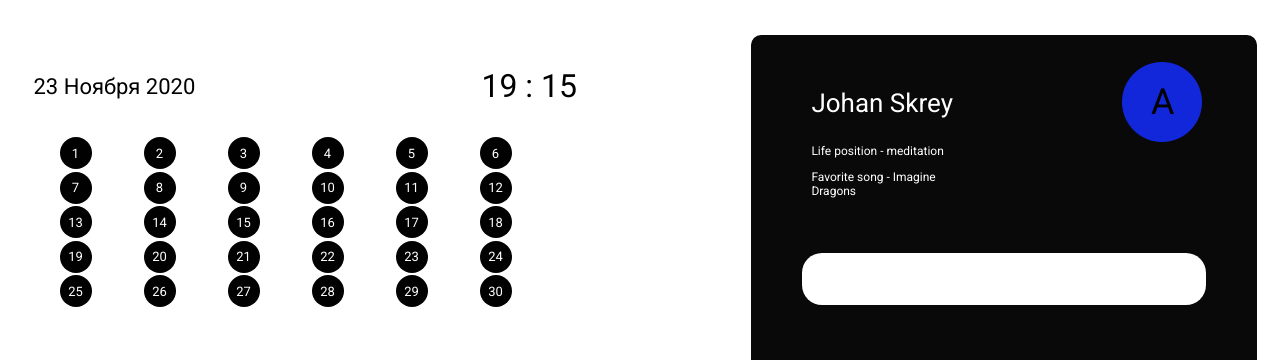
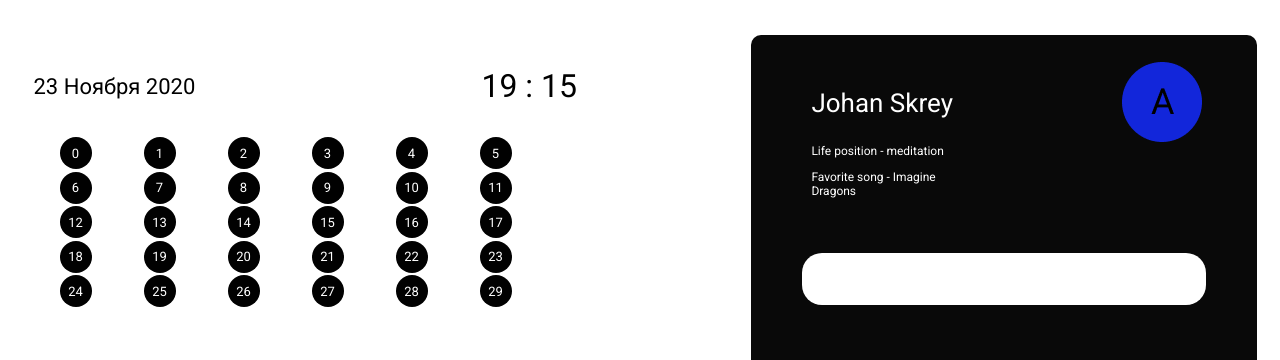
Before and after one commit to upMyCode/todo-web-application, a React (Create React App) app in the folder todolist/: page / in a window 1280 px wide. Shown: the top 360 px of the page. Built offline with nearby package versions, Linux system fonts and the light colour scheme.

Commit message:
add-switcher

```diff
--- a/todolist/src/components/LeftContainer/LeftContainerTop/AddCalendar/AddCalendar.js
+++ b/todolist/src/components/LeftContainer/LeftContainerTop/AddCalendar/AddCalendar.js
@@ -4,49 +4,47 @@ import './addCalendar.css';
 class AddCalendar extends Component {
     constructor(props){
         super(props);
-        this.elem = [];
+        this.counter = 0;
+        this.elems = [];
+        this.state = {
+            elem: this.elems
+        }
         this.date = props.date;
-        this.state = {
-            elems: this.listOfElems
-        };
-        this.getId = this.getId.bind(this);
-        this.addNumberOfDate = this.addNumberOfDate.bind(this);
     }
 
-    addNumberOfDate() {
+    addNumberOfDate = () => {
         if (this.date) {
             for (let i = 0; i < this.date; i++) {
-                this.elem.push({i});
-
+                    this.elems.push({number: i, id: i, important: false});
                 }
             }
         }
 
-    getId(e){
-      let idElem = e.target;
-      if(idElem.id >= 0) {
-      this.setState(({elems}) => {
-          idElem.className = 'blue__elem';
-          this.listOfElems.push(idElem);
-          return {
-              elems : this.listOfElems
+
+    getId = (e) => {
+      let idElem = e.target.id;
+      if(this.elems[idElem].important === false) {
+          e.target.className = 'blue__elem';
+          this.elems[idElem].important = true;
+          this.setState({
+            elem: this.elems
+          })
+          console.log(this.state.elem)
         }
+        else {
+            e.target.className = 'elem'
+            this.elems[idElem].important = false;
+            this.setState({
+            elem: this.elems
           })
-      console.log(this.state.elems);
         }
-    //   if(idElem === 'elem') {
-    //      idElem = 'blue__elem'
-    //      this.setState({cl: 'blue__elem'})
-    //   }
-    //   console.log(e.target.className);
 
     }
-
-    render() {
-        this.addNumberOfDate();
-        this.listOfElems = this.elem.map((item,id) =>
-        <div key={id} className='elem' onClick={this.getId} >
-            <a className='elem__number'>{id + 1}</a>
+    render(){
+        this.addNumberOfDate()
+        this.listOfElems =  this.elems.map((item) =>
+        <div key={item.id} className='elem' important={item.important.toString()} id={item.id} onClick={this.getId} >
+            <a className='elem__number' id={item.id} >{item.number}</a>
         </div>
         )
 
@@ -54,9 +52,9 @@ class AddCalendar extends Component {
         return (
             <div className='addCalendar'>
                 {
-                    this.elem.map((item,id) =>
-                    <div key={id} className='elem' onClick={this.getId} >
-                        <a className='elem__number' id={id} >{id + 1}</a>
+                    this.elems.map((item) =>
+                    <div key={item.id} className='elem' important={item.important.toString()}  id={item.id} onClick={this.getId} >
+                         <a className='elem__number' id={item.id} >{item.number}</a>
                      </div>
                     )
                 }
@@ -65,4 +63,5 @@ class AddCalendar extends Component {
     }
 }
 
+
 export default AddCalendar;
```
Lines whose indentation alone changed are shown as unchanged.
